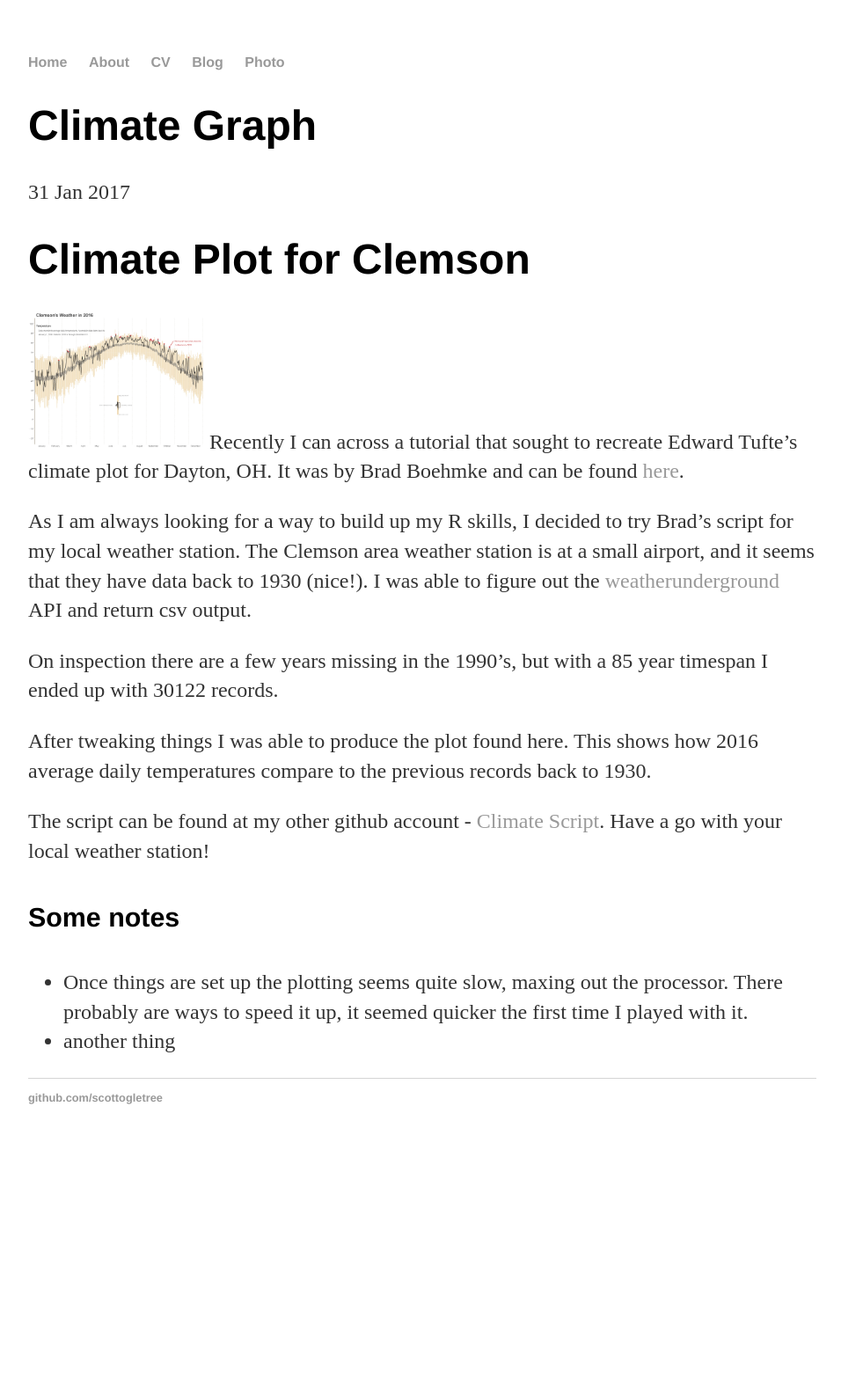
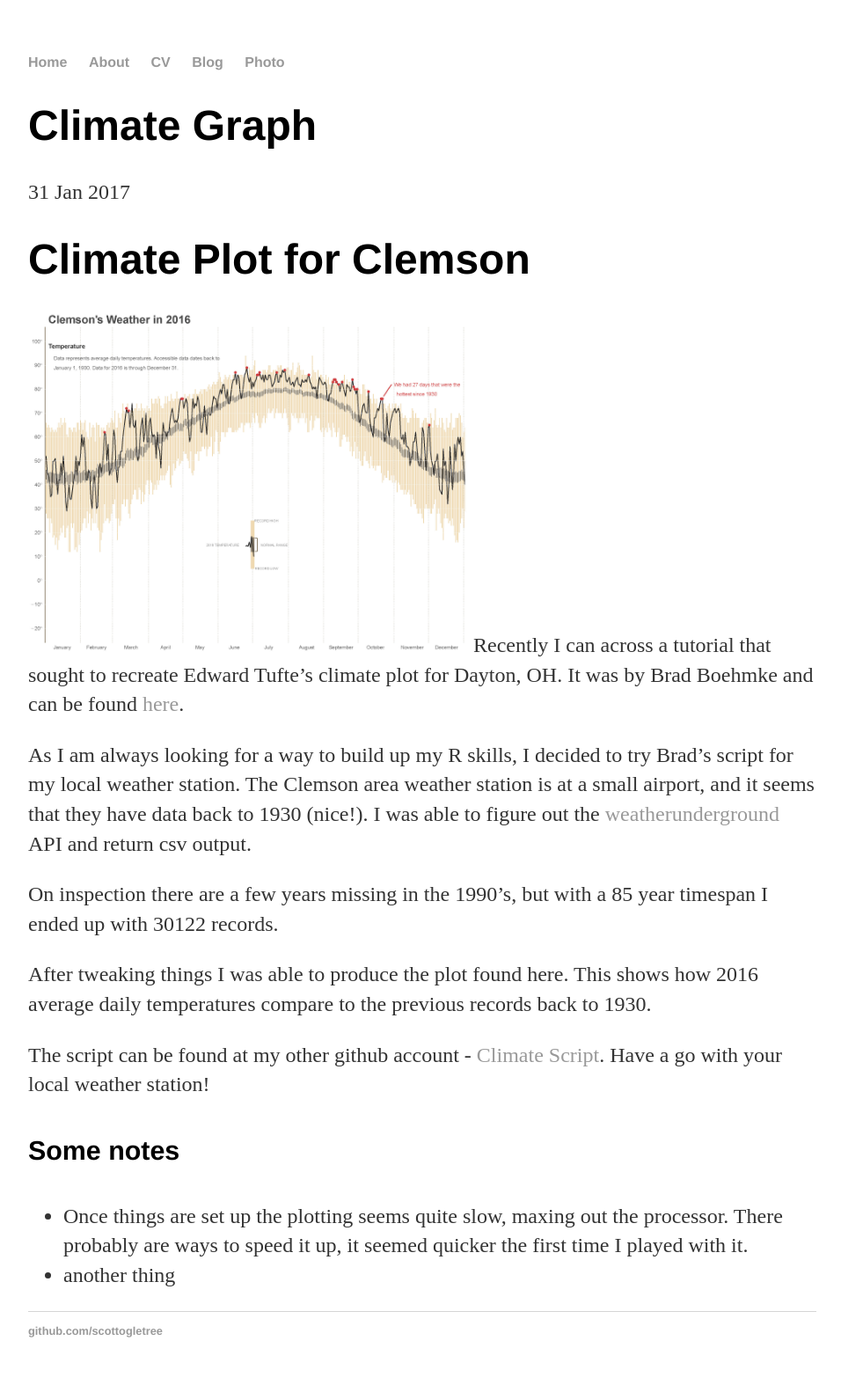
Before and after one commit to scottogletree/ogletrees.github.io, a Jekyll site: the page built from _posts/2017-01-31-climate-graph.md, in a window 1280 px wide. Shown: the whole page at 88% size, without its empty margins (160-1116 px from the left). Built offline with Jekyll 4.4.1, drawn with Linux system fonts in a browser that asks for light colours; our own code applies the rules of GitHub Pages for plain Markdown files; before the commit the page ends 1317 px from its top, so only the background shows below that.

Commit message:
Update 2017-01-31-climate-graph.md

```diff
--- a/_posts/2017-01-31-climate-graph.md
+++ b/_posts/2017-01-31-climate-graph.md
@@ -1,5 +1,5 @@
 # Climate Plot for Clemson
-<img src="/assests/Clemson-2016.jpg" alt="Drawing" style="width: 200px;"/>
+<img src="/assests/Clemson-2016.jpg" alt="Drawing" style="width: 500px;"/>
 Recently I can across a tutorial that sought to recreate Edward Tufte's climate plot for Dayton, OH. It was by Brad Boehmke and can be found [here](https://rpubs.com/bradleyboehmke/weather_graphic).
 
 As I am always looking for a way to build up my R skills, I decided to try Brad's script for my local weather station. The Clemson area weather station is at a small airport, and it seems that they have data back to 1930 (nice!). I was able to figure out the [weatherunderground](weatherunderground.com) API and return csv output.
```
